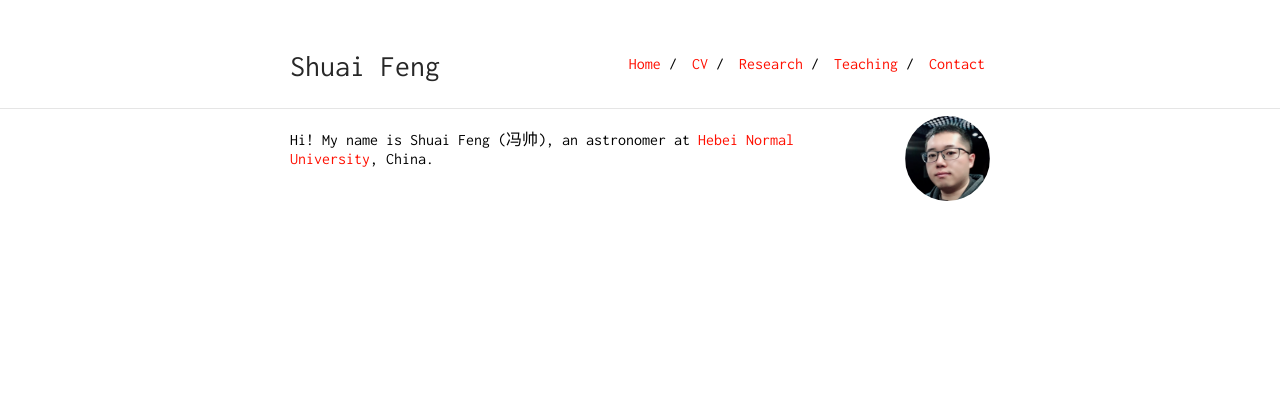
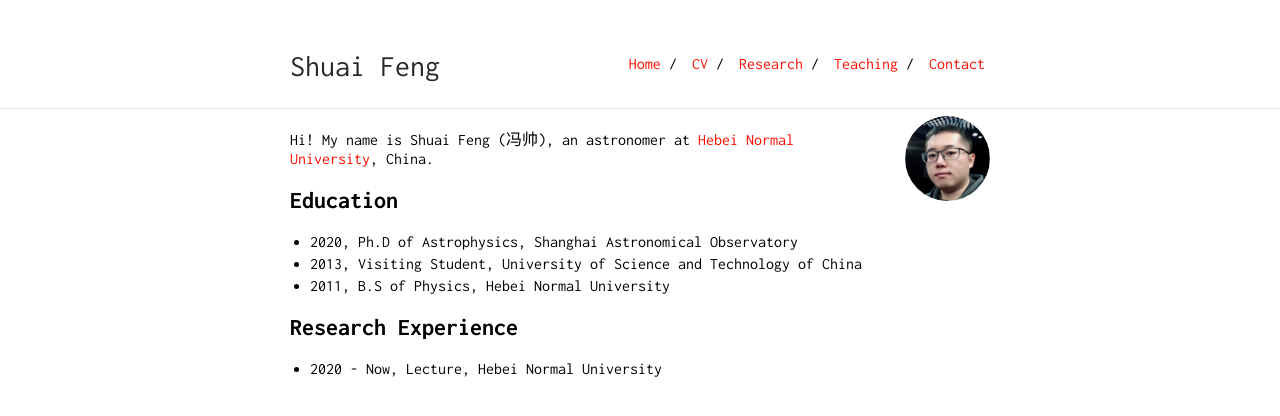
Before and after one commit to fengshuai0210/fengshuai0210.github.io, a Jekyll site: the page built from index.md, in a window 1280 px wide. Shown: the top 416 px of the page. Built offline with Jekyll 4.4.1, drawn with Linux system fonts in a browser that asks for light colours.

Commit message:
Update index.md

```diff
--- a/index.md
+++ b/index.md
@@ -5,3 +5,13 @@
 <img class="profile-picture" src="sfeng.png">
 
 Hi! My name is Shuai Feng (冯帅), an astronomer at [Hebei Normal University](http://www.hebtu.edu.cn/), China.
+
+## Education
+
+* 2020, Ph.D of Astrophysics, Shanghai Astronomical Observatory
+* 2013, Visiting Student, University of Science and Technology of China
+* 2011, B.S of Physics, Hebei Normal University
+
+## Research Experience
+
+* 2020 - Now, Lecture, Hebei Normal University
```
